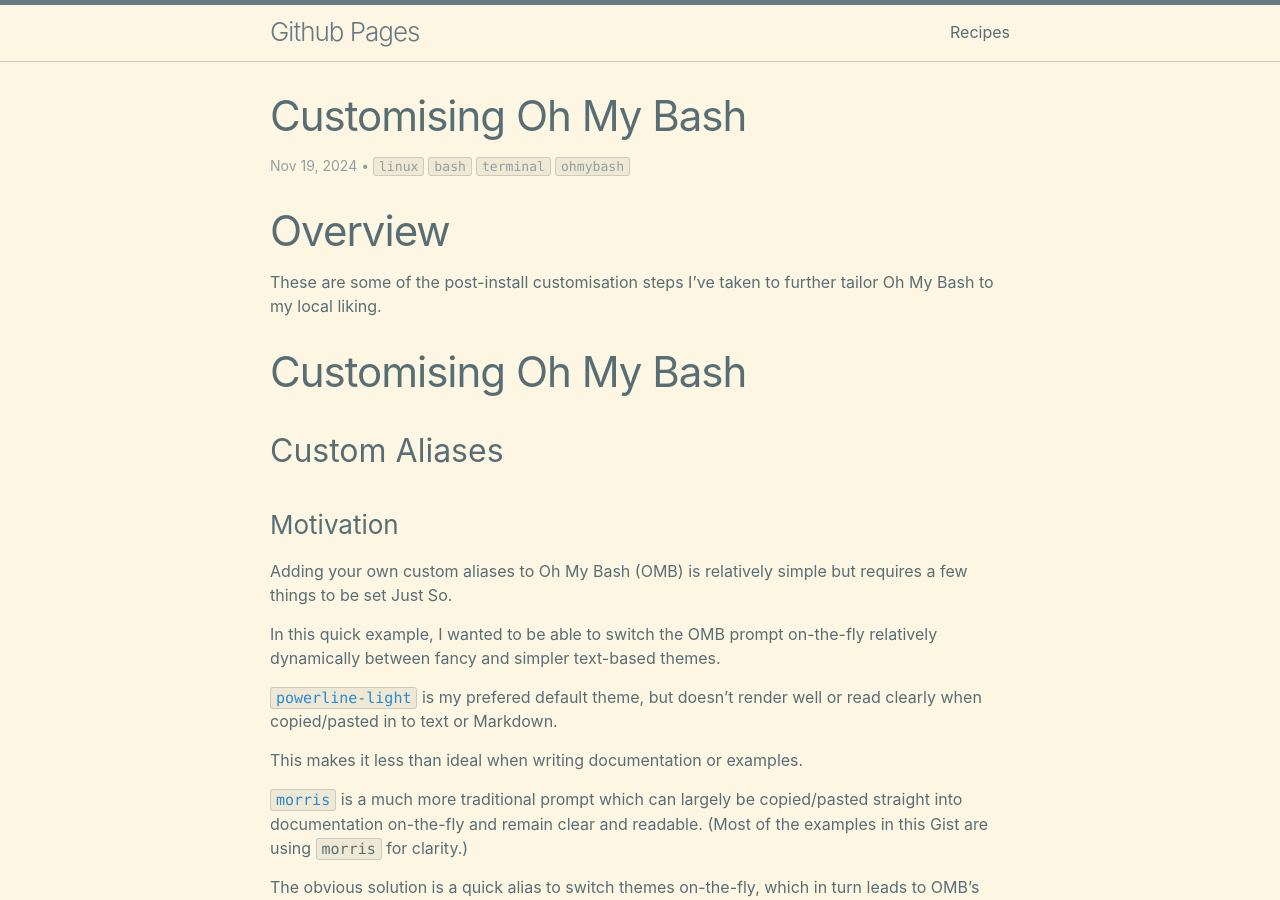
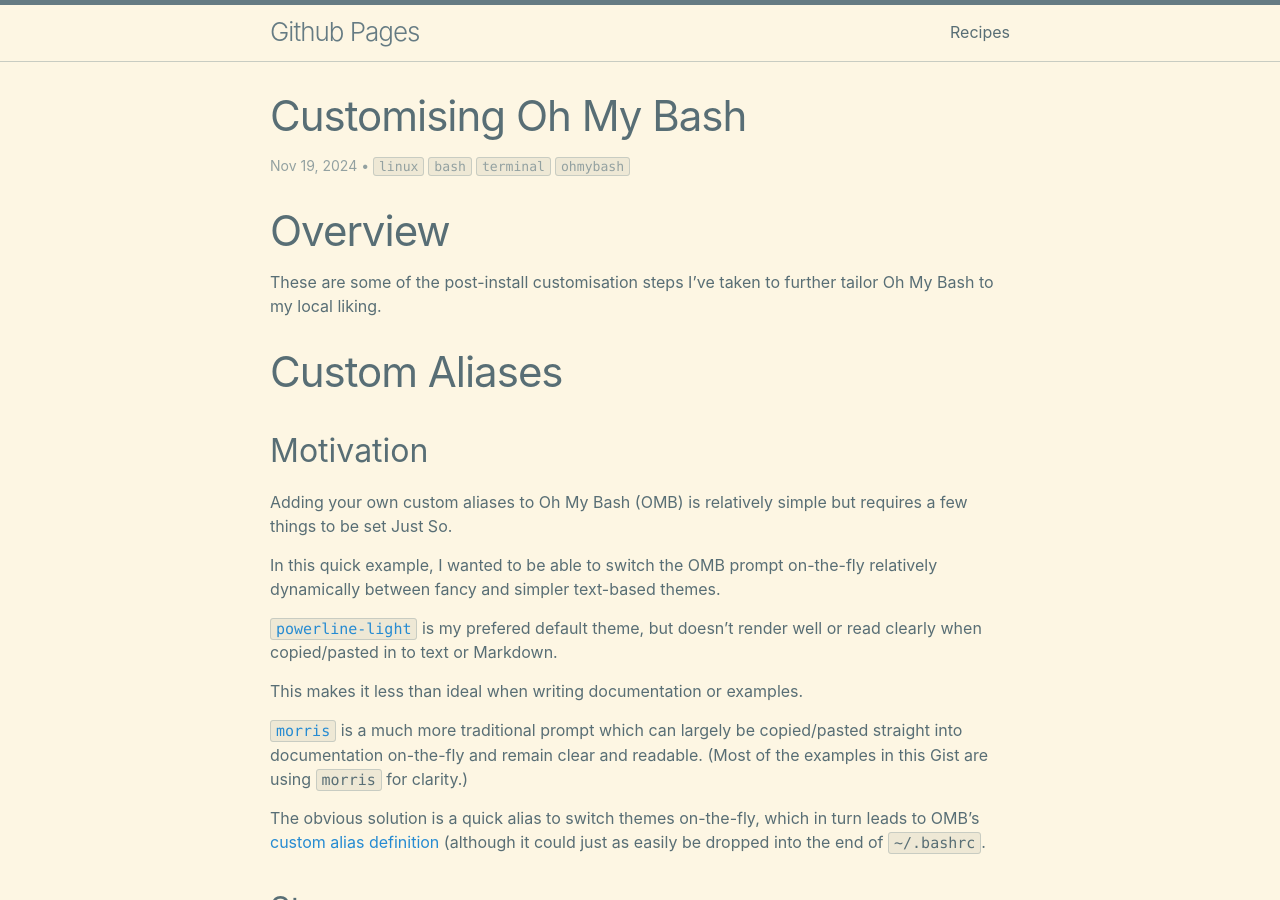
Before and after one commit to wmcdonald404/wmcdonald404.github.io, a Jekyll site: the page built from _posts/2024-11-19-ohmybash-customise.md, in a window 1280 px wide and 900 px high. Built offline with Jekyll 4.4.1, drawn with Linux system fonts in a browser that asks for light colours.

Commit message:
Collapse headings one level now this is purely customisation-related.

````diff
--- a/_posts/2024-11-19-ohmybash-customise.md
+++ b/_posts/2024-11-19-ohmybash-customise.md
@@ -10,10 +10,9 @@ tags:
 # Overview
 These are some of the post-install customisation steps I've taken to further tailor Oh My Bash to my local liking.
 
-# Customising Oh My Bash
-## Custom Aliases
+# Custom Aliases
 
-### Motivation
+## Motivation
 Adding your own custom aliases to Oh My Bash (OMB) is relatively simple but requires a few things to be set Just So.
 
 In this quick example, I wanted to be able to switch the OMB prompt on-the-fly relatively dynamically between fancy and simpler text-based themes.
@@ -26,7 +25,7 @@ This makes it less than ideal when writing documentation or examples.
 
 The obvious solution is a quick alias to switch themes on-the-fly, which in turn leads to OMB's [custom alias definition](https://github.com/ohmybash/oh-my-bash/blob/5ce9fadcde08c5751c6da008ae3a1d4053516caf/templates/bashrc.osh-template#L137-L140) (although it could just as easily be dropped into the end of `~/.bashrc`.
 
-### Steps
+## Steps
 
 1. Review the structure of `$OSH_CUSTOM`:
     ```
@@ -96,16 +95,16 @@ The obvious solution is a quick alias to switch themes on-the-fly, which in turn
 
 6. Profit!
 
-## Custom Themes
+# Custom Themes
 
-### Motivation
+## Motivation
 As noted in [Custom Aliases](#custom-aliases), I like to have a fancy them for day-to-day Doing Stuff. Another simpler theme that's more readable in documentation where I'm capturing something for others.
 
 [`morris`](https://github.com/ohmybash/oh-my-bash/wiki/Themes#morris) works well for this but does not include some niceties like Python Venv status. This is how we can add that...
 
 This is essentially the verbatim example given in the upstream documentation: [Customization of Plugins and Themes](https://github.com/ohmybash/oh-my-bash?tab=readme-ov-file#customization-of--plugins-and-themes)
 
-### Steps
+## Steps
 
 1. Review the structure of `$OSH_CUSTOM`:
     ```
@@ -158,15 +157,15 @@ This is essentially the verbatim example given in the upstream documentation: [C
 
 4. In my case, because I'm using these themes on-the-fly, I will **also** need to update the aliases defined in the next section on [Custom Function](#custom-functions) to reflect the new path. If I was simply defining my default theme this would not be required.
 
-## Custom Functions
+# Custom Functions
 
-### Motivation
+## Motivation
 
 In this instance, I wanted VSCode to automatically open a remote connection to a devcontainer from the command line. This is emminently achievable but does require some minor contortions converting sections of the path into hex.
 
 It requires manipulation of some shell parameters so a simple alias won't suffice. However we can create a function and drop that into the OMB custom aliases to be sourced.
 
-### Steps
+## Steps
 
 1. Convert the shell script from Stackoverflow to a simple bash function.
 
@@ -223,9 +222,9 @@ It requires manipulation of some shell parameters so a simple alias won't suffic
     > **Note:** If you have the `devcontainer.json` under `.devcontainer/podman/devcontainer.json` you may need to symlink it to `.devcontainer/devcontainer.json`
 
 
-## References
+# References
 - [Customization of Plugins and Themes](https://github.com/ohmybash/oh-my-bash?tab=readme-ov-file#customization-of--plugins-and-themes)
 
-## TODO
+# TODO
 - Update https://github.com/ohmybash/oh-my-bash/wiki/Articles ?
 - Split out the install / initial configure from the alias and function customisation, or structure more consistently/readably?
````
